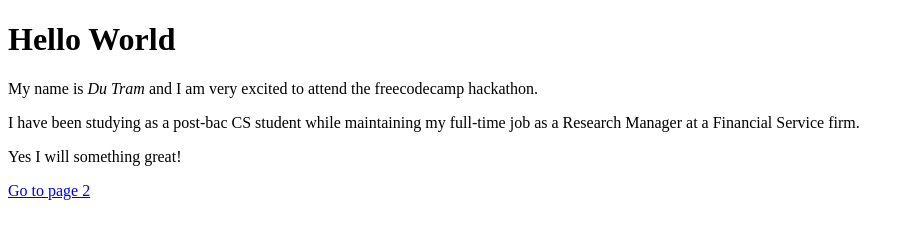
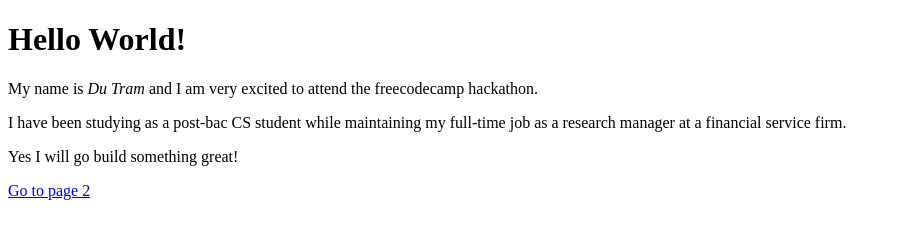
Before and after one commit to dtram52/freecodecampHackathon, a Gatsby site: page / in a window 1280 px wide. Shown: the whole page, without its empty margins (0-914 px from the left). Built offline with nearby package versions, Linux system fonts and the light colour scheme; Gatsby itself is replaced by a stand-in of ours.

Commit message:
some customization

```diff
--- a/src/pages/index.js
+++ b/src/pages/index.js
@@ -3,11 +3,11 @@ import Link from 'gatsby-link'
 
 const IndexPage = () => (
   <div>
-    <h1>Hello World</h1>
+    <h1>Hello World!</h1>
     <p>My name is <em>Du Tram</em> and I am very excited to attend the freecodecamp hackathon.</p>
 
-    <p>I have been studying as a post-bac CS student while maintaining my full-time job as a Research Manager at a Financial Service firm. </p>
-    <p>Yes I will something great!</p>
+    <p>I have been studying as a post-bac CS student while maintaining my full-time job as a research manager at a financial service firm. </p>
+    <p>Yes I will go build something great!</p>
     <Link to="/page-2/">Go to page 2</Link>
   </div>
 )
```
